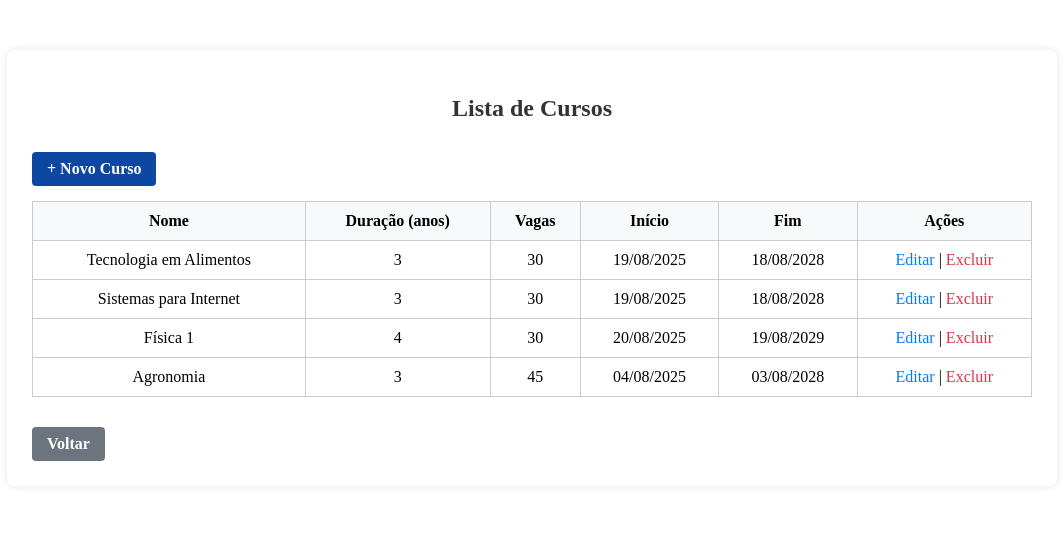
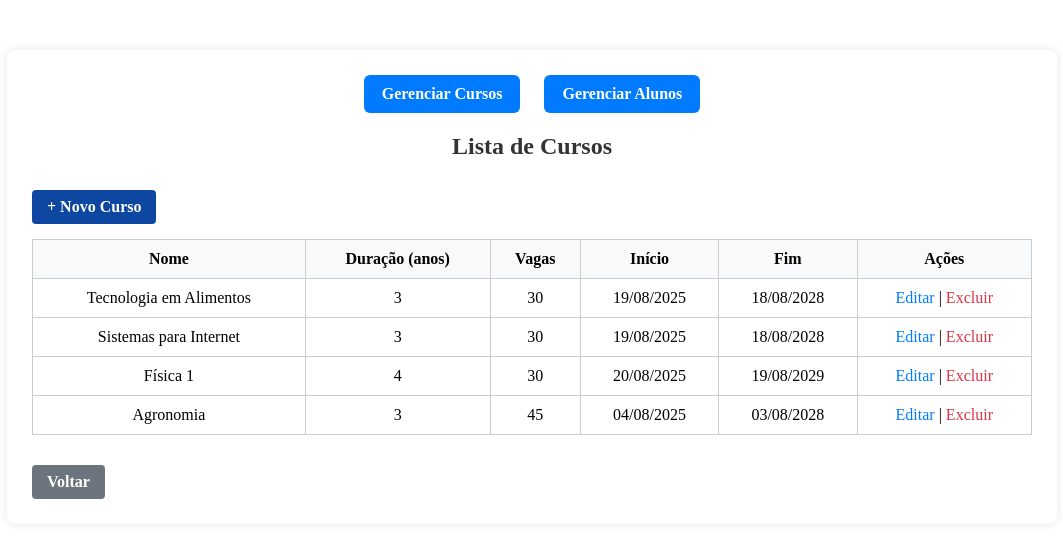
Before and after one commit to antoniojoseja3710/EduFlex, a Django app: page /cursos/ in a window 1280 px wide. Shown: the top 538 px of the page, without its empty margins (108-1171 px from the left). Run offline with Django 5.2, Linux system fonts and the light colour scheme; a user stored in the database is signed in; data comes from the database, SQL or seed files in the repository.

Commit message:
Update lista_cursos.html

```diff
--- a/templates/core/lista_cursos.html
+++ b/templates/core/lista_cursos.html
@@ -5,9 +5,36 @@
     <meta charset="UTF-8">
     <title>Lista de Cursos</title>
     <link rel="stylesheet" href="{% static 'eduflex/css/style_lista.css' %}">
+    <style>
+        .nav-botoes {
+            margin-bottom: 20px;
+            text-align: center;
+        }
+        .nav-botoes a {
+            display: inline-block;
+            margin: 0 10px;
+            padding: 10px 18px;
+            background-color: #007bff; /* azul */
+            color: #fff;
+            font-weight: bold;
+            border-radius: 6px;
+            text-decoration: none;
+            transition: background 0.3s;
+        }
+        .nav-botoes a:hover {
+            background-color: #0056b3; /* azul mais escuro */
+        }
+    </style>
 </head>
 <body>
     <div class="lista-container">
+
+        <!-- Botões de Navegação -->
+        <div class="nav-botoes">
+            <a href="{% url 'core:lista_cursos' %}">Gerenciar Cursos</a>
+            <a href="{% url 'core:lista_alunos' %}">Gerenciar Alunos</a>
+        </div>
+
         <h2 class="titulo-lista">Lista de Cursos</h2>
 
         <a href="{% url 'core:cadastrar_curso' %}" class="botao botao-novo">+ Novo Curso</a>
@@ -16,7 +43,7 @@
             <thead>
                 <tr>
                     <th>Nome</th>
-                    <th>Duração (anos)</th> <!-- atualizado para anos -->
+                    <th>Duração (anos)</th>
                     <th>Vagas</th>
                     <th>Início</th>
                     <th>Fim</th>
@@ -27,7 +54,7 @@
                 {% for curso in cursos %}
                 <tr>
                     <td>{{ curso.nome }}</td>
-                    <td>{{ curso.duracao }}</td> <!-- exibe em anos -->
+                    <td>{{ curso.duracao }}</td>
                     <td>{{ curso.vagas }}</td>
                     <td>{{ curso.inicio|date:"d/m/Y" }}</td>
                     <td>{{ curso.fim|date:"d/m/Y" }}</td>
```
